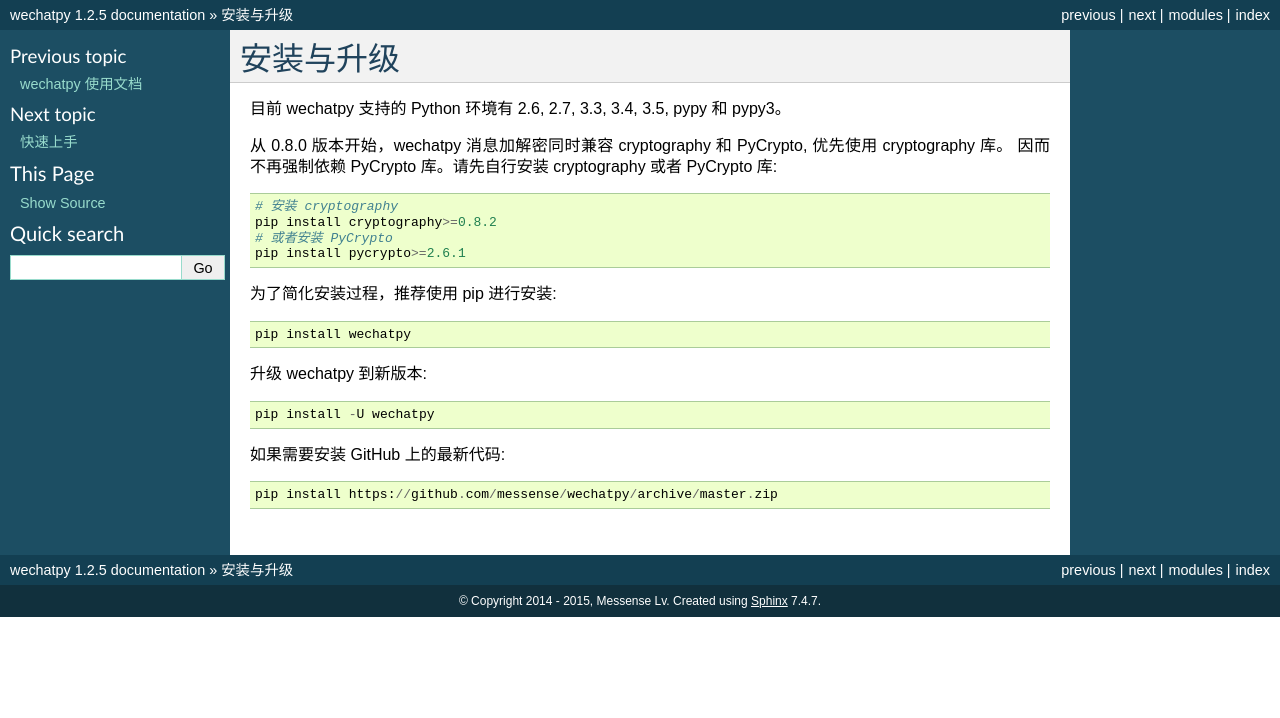
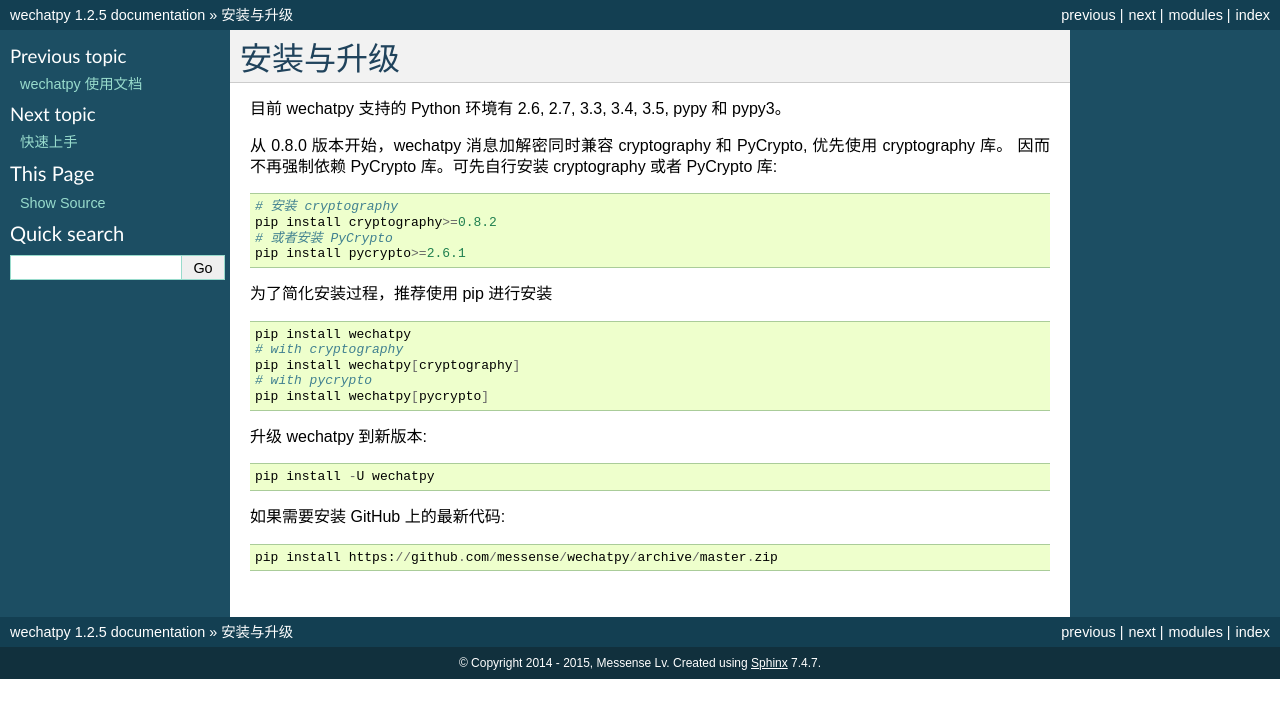
Before and after one commit to wechatpy/wechatpy, a Sphinx documentation site: the page built from docs/install.rst, in a window 1280 px wide. Shown: the top 718 px of the page. Built offline with Sphinx 7.4.7, drawn with Linux system fonts in a browser that asks for light colours.

```diff
--- a/docs/install.rst
+++ b/docs/install.rst
@@ -4,16 +4,22 @@
 目前 wechatpy 支持的 Python 环境有 2.6, 2.7, 3.3, 3.4, 3.5, pypy 和 pypy3。
 
 从 0.8.0 版本开始，wechatpy 消息加解密同时兼容 cryptography 和 PyCrypto, 优先使用 cryptography 库。
-因而不再强制依赖 PyCrypto 库。请先自行安装 cryptography 或者 PyCrypto 库::
+因而不再强制依赖 PyCrypto 库。可先自行安装 cryptography 或者 PyCrypto 库::
 
     # 安装 cryptography
     pip install cryptography>=0.8.2
     # 或者安装 PyCrypto
     pip install pycrypto>=2.6.1
 
-为了简化安装过程，推荐使用 pip 进行安装::
+为了简化安装过程，推荐使用 pip 进行安装
+
+.. code-block:: bash
 
     pip install wechatpy
+    # with cryptography
+    pip install wechatpy[cryptography]
+    # with pycrypto
+    pip install wechatpy[pycrypto]
 
 升级 wechatpy 到新版本::
 
--- a/setup.py
+++ b/setup.py
@@ -55,7 +55,7 @@ setup(
     ],
     cmdclass={'test': PyTest},
     classifiers=[
-        'Development Status :: 4 - Beta',
+        'Development Status :: 5 - Production/Stable',
         'License :: OSI Approved :: MIT License',
         'Operating System :: MacOS',
         'Operating System :: POSIX',
```
Also changed, not shown: README.md (+8 -2 lines).
